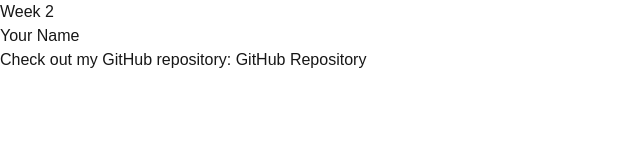
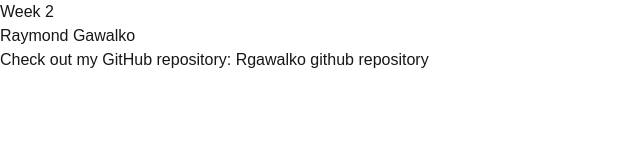
Before and after one commit to rgawalko/cprg306-assignments, a Next.js app: page /week-2 in a window 1280 px wide. Shown: the top 160 px of the page, without its empty margins (0-640 px from the left). Built offline with nearby package versions, Linux system fonts and the light colour scheme.

Commit message:
Update student-info.js

```diff
--- a/app/week-2/student-info.js
+++ b/app/week-2/student-info.js
@@ -5,11 +5,11 @@
 const StudentInfo = () => {
   return (
     <div>
-      <h2>Your Name</h2>
+      <h2>Raymond Gawalko</h2>
       <p>
         Check out my GitHub repository:{" "}
-        <Link href="https://github.com/your-username/your-repository">
-          GitHub Repository
+        <Link href="https://github.com/rgawalko/cprg306-assignments">
+          Rgawalko github repository
         </Link>
       </p>
     </div>
```
